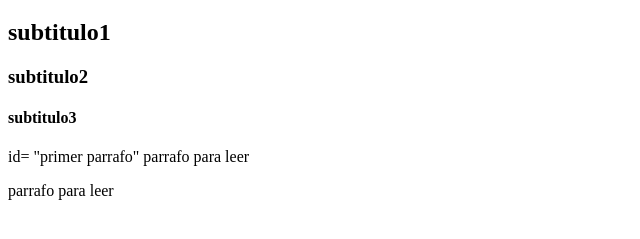
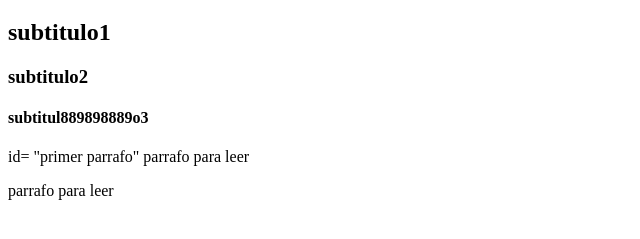
Before and after one commit to edwin25cm/primer-proyecto1, a plain HTML site: page index.html in a window 1280 px wide. Shown: the part 61-300 px from the top of the page, without its empty margins (0-640 px from the left). Drawn offline with Linux system fonts and the light colour scheme.

Commit message:
nueva version

```diff
--- a/index.html
+++ b/index.html
@@ -9,7 +9,7 @@
     <h1>titulo principal </h1>
     <h2>subtitulo1</h2>
     <h3>subtitulo2</h3>
-    <h4>subtitulo3</h4>
+    <h4>subtitul889898889o3</h4>
     <p> id= "primer parrafo" parrafo para leer</p>
     <p> parrafo para leer</p>
 </body>
```
